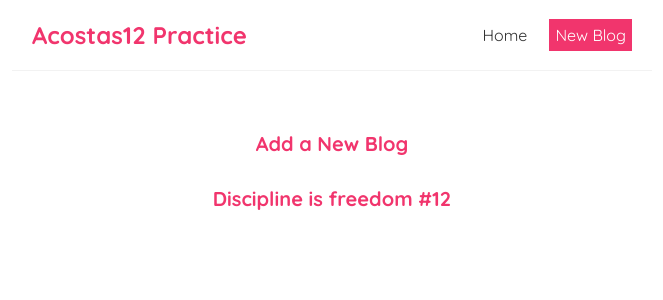
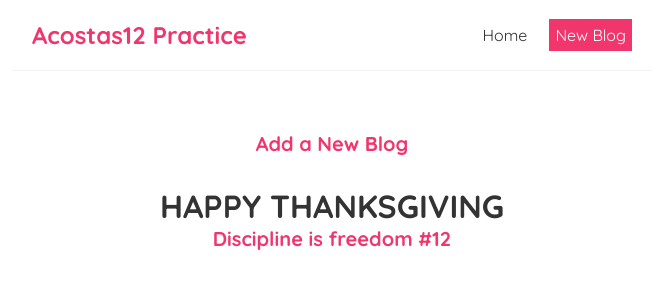
Before and after one commit to macosta2015/NETNinja-react-, a React (Create React App) app in the folder ninjareact/: page /Create in a window 1280 px wide. Shown: the top 300 px of the page, without its empty margins (308-971 px from the left). Built offline with nearby package versions, Linux system fonts and the light colour scheme.

Commit message:
Update Create.js

```diff
--- a/ninjareact/src/Create.js
+++ b/ninjareact/src/Create.js
@@ -2,7 +2,7 @@ const Create = () => {
     return (
         <div className="create">
             <h2>Add a New Blog</h2>
-
+            <h1> HAPPY THANKSGIVING</h1>
             <h2>Discipline is freedom #12 </h2>
         </div>
         );
```
